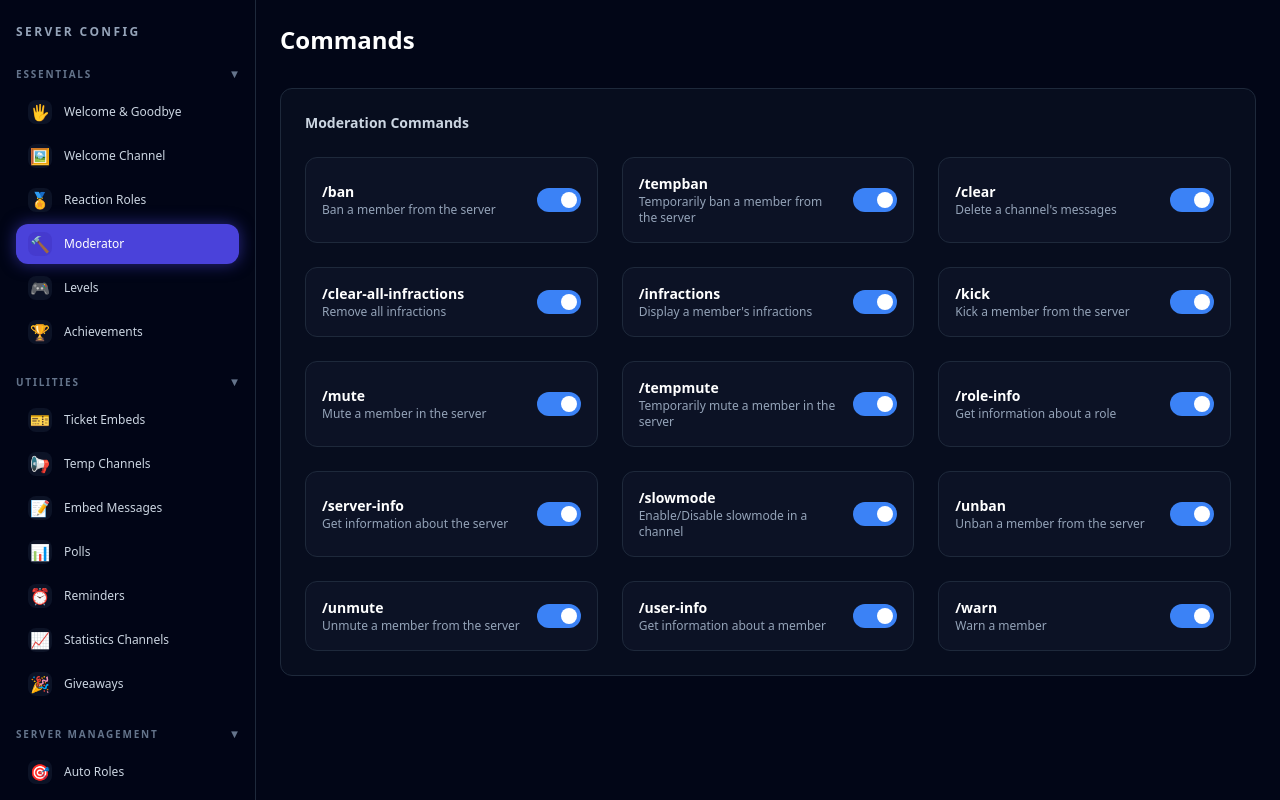
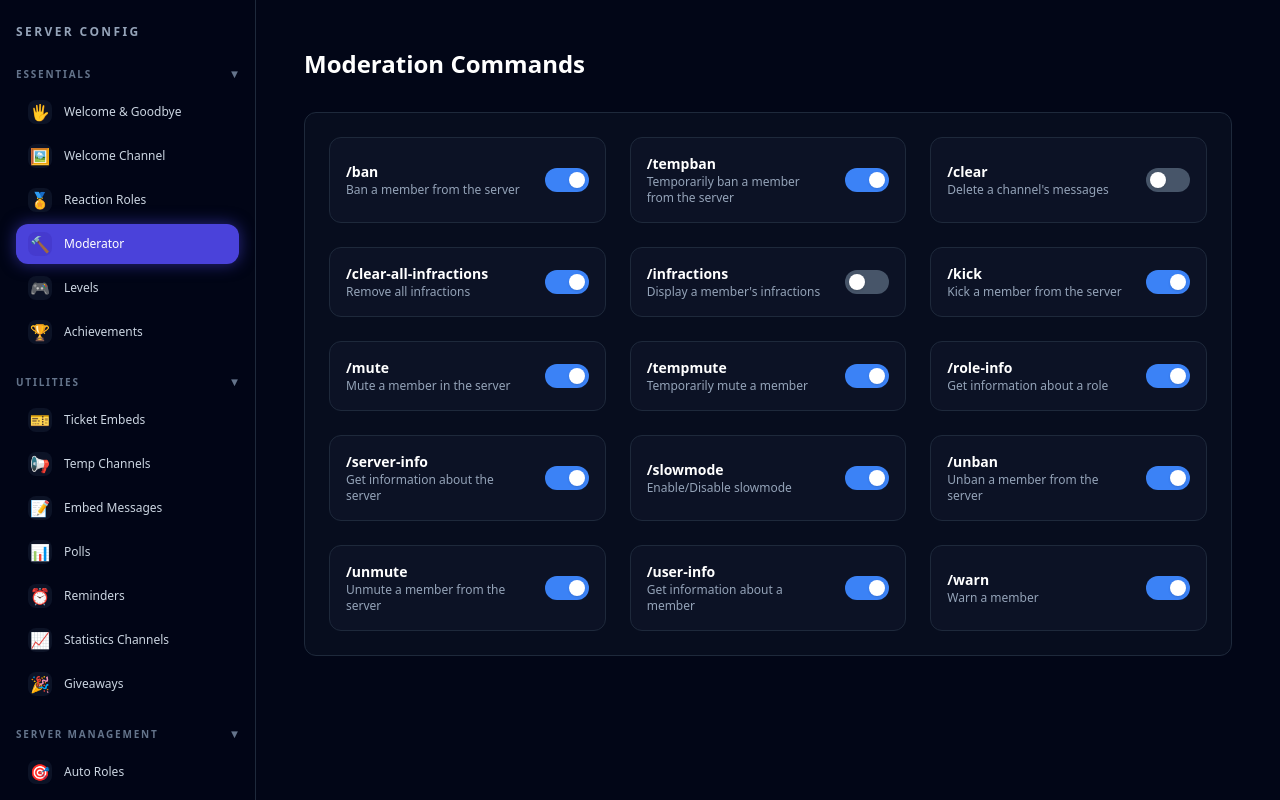
Before and after one commit to WYll1734/app-directory, a Next.js app: page /dashboard/1/moderation/comand in a window 1280 px wide. Shown: the top 800 px of the page. Built offline with nearby package versions, Linux system fonts and the light colour scheme.

Commit message:
Update page.js

```diff
--- a/app/dashboard/[guildId]/moderation/comand/page.js
+++ b/app/dashboard/[guildId]/moderation/comand/page.js
@@ -1,34 +1,63 @@
 "use client";
 
-import CommandsTab from "@/components/moderation/CommandsTab";
-
+export default function CommandsPage() {
   const commands = [
     { id: "ban", label: "/ban", desc: "Ban a member from the server", enabled: true },
     { id: "tempban", label: "/tempban", desc: "Temporarily ban a member from the server", enabled: true },
-  { id: "clear", label: "/clear", desc: "Delete a channel's messages", enabled: true },
+    { id: "clear", label: "/clear", desc: "Delete a channel's messages", enabled: false },
     { id: "clear-all-infractions", label: "/clear-all-infractions", desc: "Remove all infractions", enabled: true },
-  { id: "infractions", label: "/infractions", desc: "Display a member's infractions", enabled: true },
+    { id: "infractions", label: "/infractions", desc: "Display a member's infractions", enabled: false },
     { id: "kick", label: "/kick", desc: "Kick a member from the server", enabled: true },
     { id: "mute", label: "/mute", desc: "Mute a member in the server", enabled: true },
-  { id: "tempmute", label: "/tempmute", desc: "Temporarily mute a member in the server", enabled: true },
+    { id: "tempmute", label: "/tempmute", desc: "Temporarily mute a member", enabled: true },
     { id: "role-info", label: "/role-info", desc: "Get information about a role", enabled: true },
     { id: "server-info", label: "/server-info", desc: "Get information about the server", enabled: true },
-  { id: "slowmode", label: "/slowmode", desc: "Enable/Disable slowmode in a channel", enabled: true },
+    { id: "slowmode", label: "/slowmode", desc: "Enable/Disable slowmode", enabled: true },
     { id: "unban", label: "/unban", desc: "Unban a member from the server", enabled: true },
     { id: "unmute", label: "/unmute", desc: "Unmute a member from the server", enabled: true },
     { id: "user-info", label: "/user-info", desc: "Get information about a member", enabled: true },
     { id: "warn", label: "/warn", desc: "Warn a member", enabled: true },
   ];
 
-export default function CommandsPage() {
+  const toggle = (id) => {
+    console.log("Toggled:", id);
+  };
+
   return (
-    <div className="space-y-8">
-      <h1 className="text-2xl font-semibold text-white">Commands</h1>
+    <div className="space-y-8 p-6">
+      <h1 className="text-2xl font-semibold text-white">Moderation Commands</h1>
 
-      <CommandsTab
-        commands={commands}
-        onToggle={(id) => console.log("Toggle:", id)}
+      <div className="p-6 rounded-xl bg-slate-900/40 border border-slate-800">
+        <div className="grid grid-cols-1 md:grid-cols-2 xl:grid-cols-3 gap-6">
+
+          {commands.map((cmd) => (
+            <div
+              key={cmd.id}
+              className="flex items-center justify-between p-4 rounded-xl bg-slate-900/60 border border-slate-800 hover:bg-slate-900/80 transition"
+            >
+              {/* Command text */}
+              <div>
+                <div className="text-white font-semibold text-sm">{cmd.label}</div>
+                <div className="text-xs text-slate-400">{cmd.desc}</div>
+              </div>
+
+              {/* --- TOGGLE SWITCH (forced) --- */}
+              <label className="relative inline-flex cursor-pointer items-center ml-4">
+                <input
+                  type="checkbox"
+                  className="peer sr-only"
+                  defaultChecked={cmd.enabled}
+                  onChange={() => toggle(cmd.id)}
                 />
+                <div className="peer h-6 w-11 rounded-full bg-slate-600 peer-checked:bg-blue-500 transition-all"></div>
+                <div className="absolute left-1 top-1 h-4 w-4 rounded-full bg-white peer-checked:translate-x-5 transition-all shadow"></div>
+              </label>
+              {/* ------------------------------- */}
+            </div>
+          ))}
+
+        </div>
+      </div>
     </div>
   );
 }
```
Lines whose indentation alone changed are shown as unchanged.
